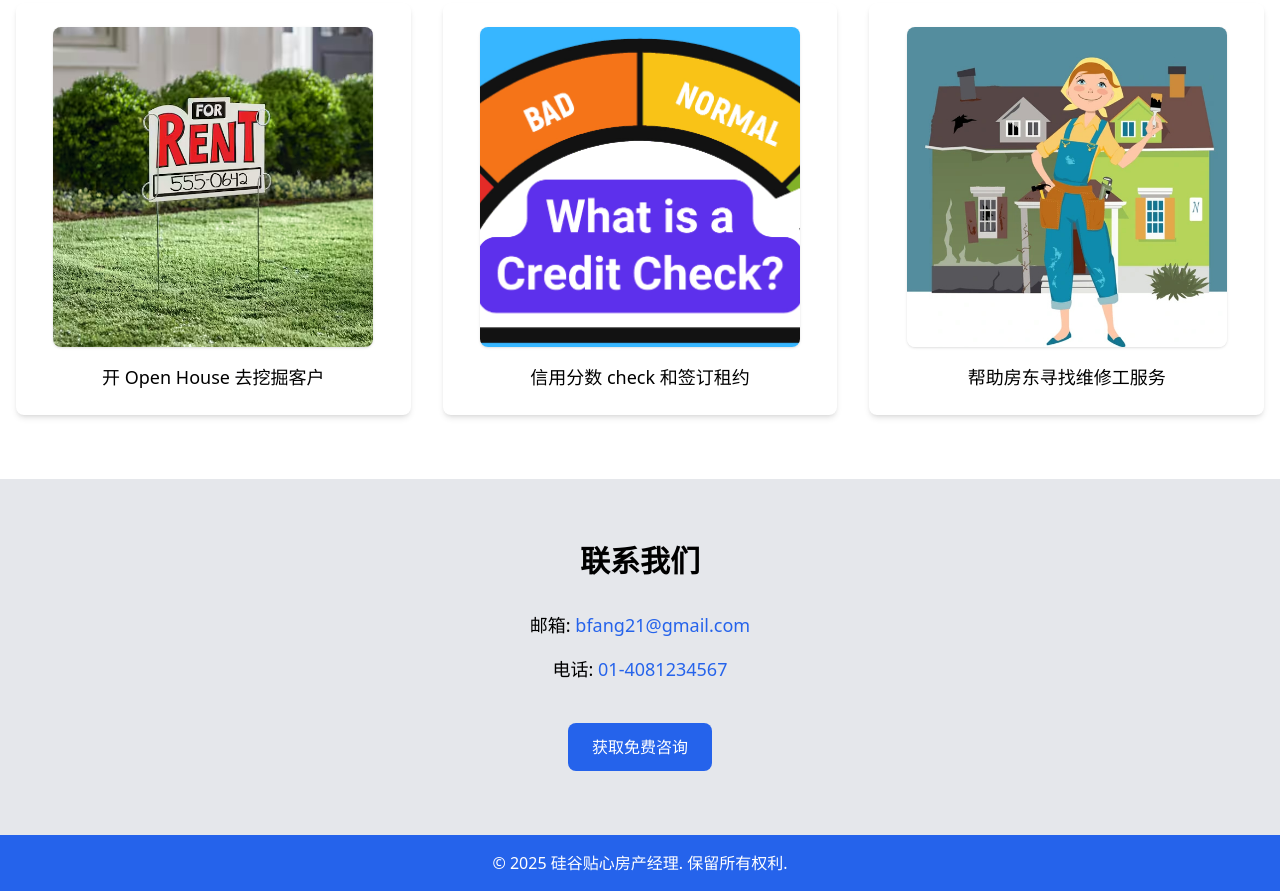
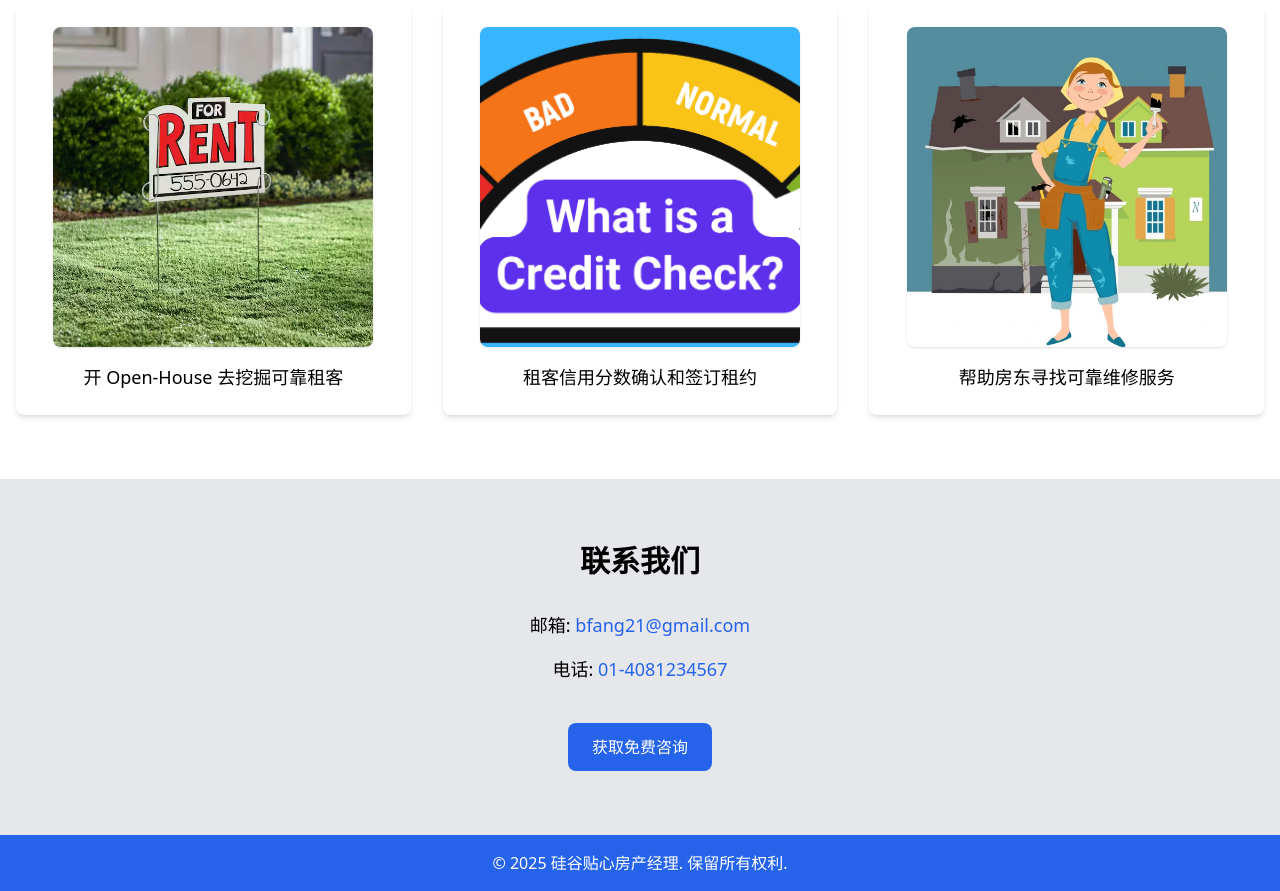
Before and after one commit to binfang21/binfang21.github.io, a plain HTML site: page index.html in a window 1280 px wide. Shown: the part 2956-3847 px from the top of the page. Drawn offline with nearby package versions, Linux system fonts and the light colour scheme.

Commit message:
v3 版本

```diff
--- a/index.html
+++ b/index.html
@@ -257,15 +257,15 @@
             <div class="grid grid-cols-1 md:grid-cols-3 gap-8 text-center">
                 <div class="service-card bg-white p-6 rounded-lg shadow-md">
                     <img src="openhouse.jpeg" alt="Open House" class="mx-auto mb-4 w-80 h-80 object-cover rounded-lg shadow">
-                    <p class="text-lg">开 Open House 去挖掘客户</p>
+                    <p class="text-lg">开 Open-House 去挖掘可靠租客</p>
                 </div>
                 <div class="service-card bg-white p-6 rounded-lg shadow-md">
                     <img src="creditcheck.jpeg" alt="信用检查" class="mx-auto mb-4 w-80 h-80 object-cover rounded-lg shadow">
-                    <p class="text-lg">信用分数 check 和签订租约</p>
+                    <p class="text-lg">租客信用分数确认和签订租约</p>
                 </div>
                 <div class="service-card bg-white p-6 rounded-lg shadow-md">
                     <img src="fixing.jpeg" alt="维修工服务" class="mx-auto mb-4 w-80 h-80 object-cover rounded-lg shadow">
-                    <p class="text-lg">帮助房东寻找维修工服务</p>
+                    <p class="text-lg">帮助房东寻找可靠维修服务</p>
                 </div>
             </div>
         </div>
```
